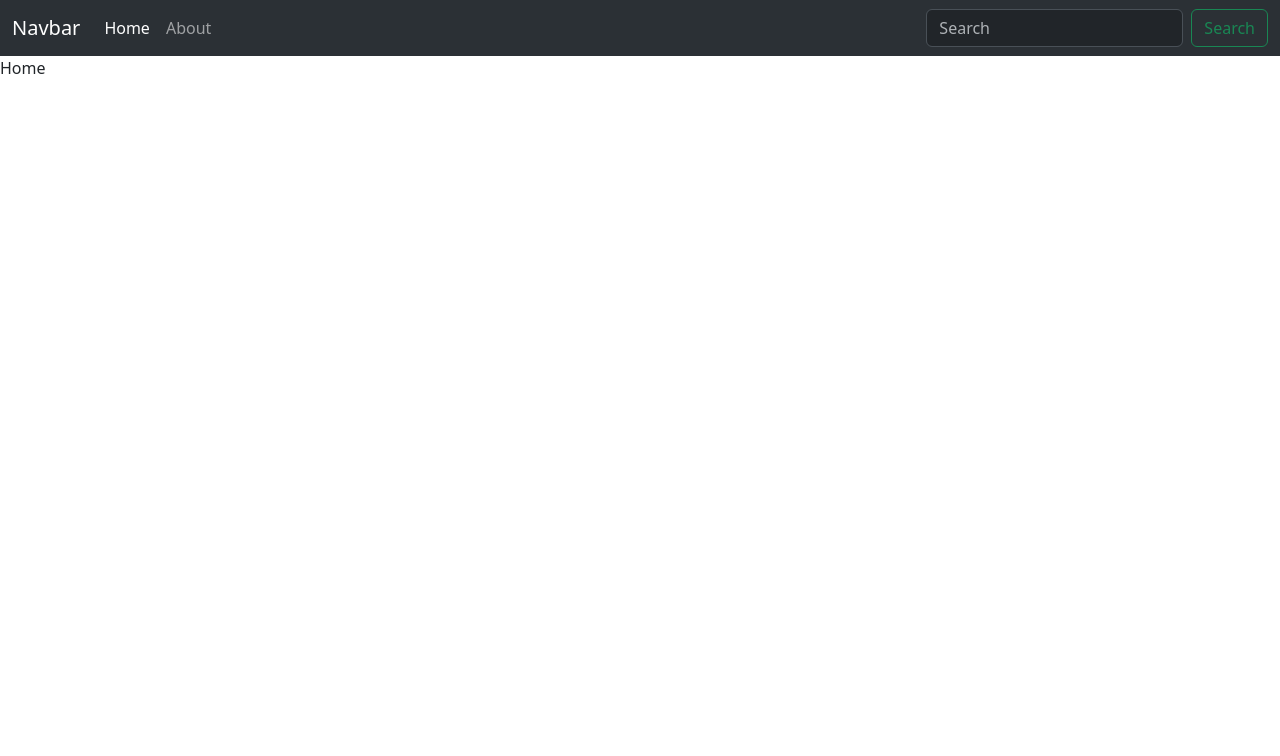
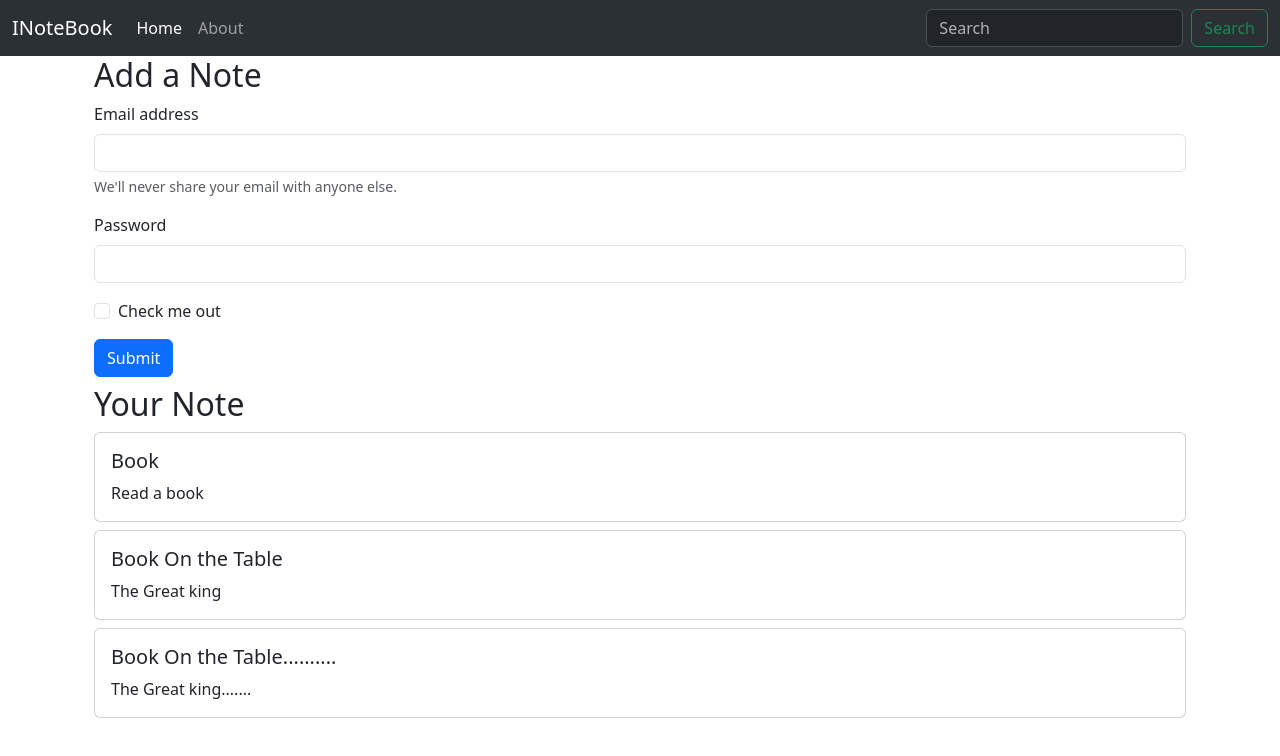
Before and after one commit to Sampath252005/iNoteBook, a React (Vite) app: page / in a window 1280 px wide. Shown: the top 756 px of the page. Built offline with nearby package versions, Linux system fonts and the light colour scheme.

Commit message:
initialize the contextHook by hard coding notes data

```diff
--- a/package.json
+++ b/package.json
@@ -7,8 +7,9 @@
     "dev": "vite",
     "build": "vite build",
     "lint": "eslint .",
+    "server": "nodemon backend/index.js",
     "preview": "vite preview",
-    "both": "concurrently \"npm run dev\" \"nodemon backend/index.js\""
+    "both": "concurrently \"npm run dev\" \"npm run server\""
   },
   "dependencies": {
     "concurrently": "^9.1.2",
@@ -25,6 +26,7 @@
     "eslint-plugin-react-hooks": "^5.1.0",
     "eslint-plugin-react-refresh": "^0.4.19",
     "globals": "^15.15.0",
+    "nodemon": "^3.1.9",
     "vite": "^6.2.0"
   }
 }
--- a/src/App.jsx
+++ b/src/App.jsx
@@ -14,10 +14,12 @@ function App() {
     <NoteState>
       <Router>
         <NavBar />
+        <div className="container">
         <Routes>
           <Route path="/" element={<Home />} />
           <Route path="/about" element={<About />} />
         </Routes>
+        </div>
       </Router>
       </NoteState>
     </>
--- a/src/components/About.jsx
+++ b/src/components/About.jsx
@@ -3,14 +3,10 @@ import react,{useContext, useEffect} from 'react';
 import noteContext from '../context/notes/noteContext';
 
 const About = () => {
-  const a=useContext(noteContext)
-  useEffect(()=>{
-    a.update()
-  },[]);
   return (
 <>
 <div>
-  This about {a.state.name} and he is class {a.state.class}
+
 </div>
 </>
   )
--- a/src/components/Home.jsx
+++ b/src/components/Home.jsx
@@ -1,9 +1,71 @@
-import React from 'react'
+import React, { useContext } from "react";
+import noteContext from "../context/notes/noteContext";
 
 const Home = () => {
+  const context = useContext(noteContext);
+  const { notes, setNotes } = context;
+
   return (
-    <div>Home</div>
-  )
-}
+    <div>
+      <div className="container">
+        <h2>Add a Note</h2>
+        <form className="my-2">
+          <div className="mb-3">
+            <label htmlFor="exampleInputEmail1" className="form-label">
+              Email address
+            </label>
+            <input
+              type="email"
+              className="form-control"
+              id="exampleInputEmail1"
+              aria-describedby="emailHelp"
+            />
+            <div id="emailHelp" className="form-text">
+              We'll never share your email with anyone else.
+            </div>
+          </div>
+          <div className="mb-3">
+            <label htmlFor="exampleInputPassword1" className="form-label">
+              Password
+            </label>
+            <input
+              type="password"
+              className="form-control"
+              id="exampleInputPassword1"
+            />
+          </div>
+          <div className="mb-3 form-check">
+            <input
+              type="checkbox"
+              className="form-check-input"
+              id="exampleCheck1"
+            />
+            <label className="form-check-label" htmlFor="exampleCheck1">
+              Check me out
+            </label>
+          </div>
+          <button type="submit" className="btn btn-primary">
+            Submit
+          </button>
+        </form>
+        <h2>Your Note</h2>
+        <div>
+        {notes.length === 0 ? (
+          <p>No notes to display.</p>
+        ) : (
+          notes.map((note, index) => (
+            <div key={index} className="card my-2">
+              <div className="card-body">
+                <h5 className="card-title">{note.title}</h5>
+                <p className="card-text">{note.description}</p>
+              </div>
+            </div>
+          ))
+        )}
+      </div>
+    </div>
+    </div>
+  );
+};
 
-export default Home
+export default Home;
--- a/src/components/NavBar.jsx
+++ b/src/components/NavBar.jsx
@@ -1,7 +1,11 @@
-import React from "react";
-import { Link } from "react-router-dom";
+import React, { useEffect } from "react";
+import { Link, useLocation } from "react-router-dom";
 
 const NavBar = () => {
+  let location = useLocation();
+  useEffect(() => {
+    console.log(location.pathname);
+  }, [location]);
   return (
     <nav
       className="navbar navbar-expand-lg bg-body-tertiary"
@@ -9,7 +13,7 @@ const NavBar = () => {
     >
       <div className="container-fluid">
         <Link className="navbar-brand" to="/">
-          Navbar
+          INoteBook
         </Link>
         <button
           className="navbar-toggler"
@@ -25,12 +29,12 @@ const NavBar = () => {
         <div className="collapse navbar-collapse" id="navbarSupportedContent">
           <ul className="navbar-nav me-auto mb-2 mb-lg-0">
             <li className="nav-item">
-              <Link className="nav-link active" aria-current="page" to="/">
+              <Link className={`nav-link ${location.pathname==="/"?"active":""}`} aria-current="page" to="/">
                 Home
               </Link>
             </li>
             <li className="nav-item">
-              <Link className="nav-link" to="/about">
+              <Link className={`nav-link ${location.pathname==="/about"?"active":""}`} to="/about">
                 About
               </Link>
             </li>
--- a/src/context/notes/NoteState.jsx
+++ b/src/context/notes/NoteState.jsx
@@ -3,22 +3,41 @@ import NoteContext from "./noteContext";
 
 
 const NoteState =(props) =>{
-    const s1 ={
-        "name":"Harry",
-        "class":"5b"
-    }
-    const [state,setState]=useState(s1);
-    const update =()=>{
-
-        setTimeout(()=>{
-            setState({
-            "name":"sampath",
-        "class":"3A"
-            })
-        },1000)
-    }
+    const  notesInitial = [
+            {
+              "_id": "67c9d44770f8f4dee3f53210",
+              "user": "67c59aa418bb6a71261f3af6",
+              "title": "Book",
+              "description": "Read a book",
+              "tag": "Study",
+              "createdAt": "2025-03-06T16:58:47.168Z",
+              "updatedAt": "2025-03-06T16:58:47.168Z",
+              "__v": 0
+            },
+            {
+              "_id": "67cf18ea9dae62194f47bfa9",
+              "user": "67c59aa418bb6a71261f3af6",
+              "title": "Book On the Table",
+              "description": "The Great king",
+              "tag": "fantasy",
+              "createdAt": "2025-03-10T16:52:58.005Z",
+              "updatedAt": "2025-03-10T16:52:58.005Z",
+              "__v": 0
+            },
+            {
+              "_id": "67cf19019dae62194f47bfab",
+              "user": "67c59aa418bb6a71261f3af6",
+              "title": "Book On the Table..........",
+              "description": "The Great king.......",
+              "tag": "fantasy...........",
+              "createdAt": "2025-03-10T16:53:21.970Z",
+              "updatedAt": "2025-03-10T16:53:21.970Z",
+              "__v": 0
+            }
+    ]
+   const [notes,setNotes]= useState(notesInitial)
     return(
-    <NoteContext.Provider value={{state,update}}>
+    <NoteContext.Provider value={{notes}}>
         {props.children}
     </NoteContext.Provider>
     )
```
Also changed, not shown: 1 other file (tests, documents, lock files or other folders).
